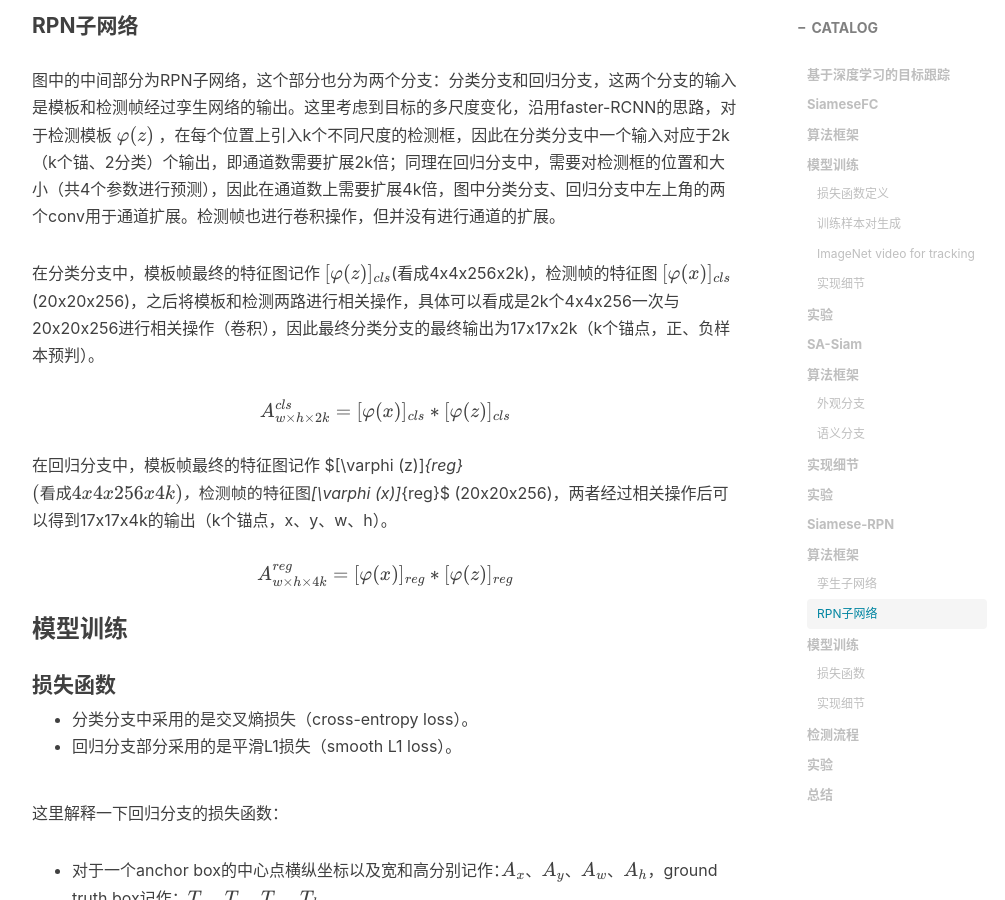
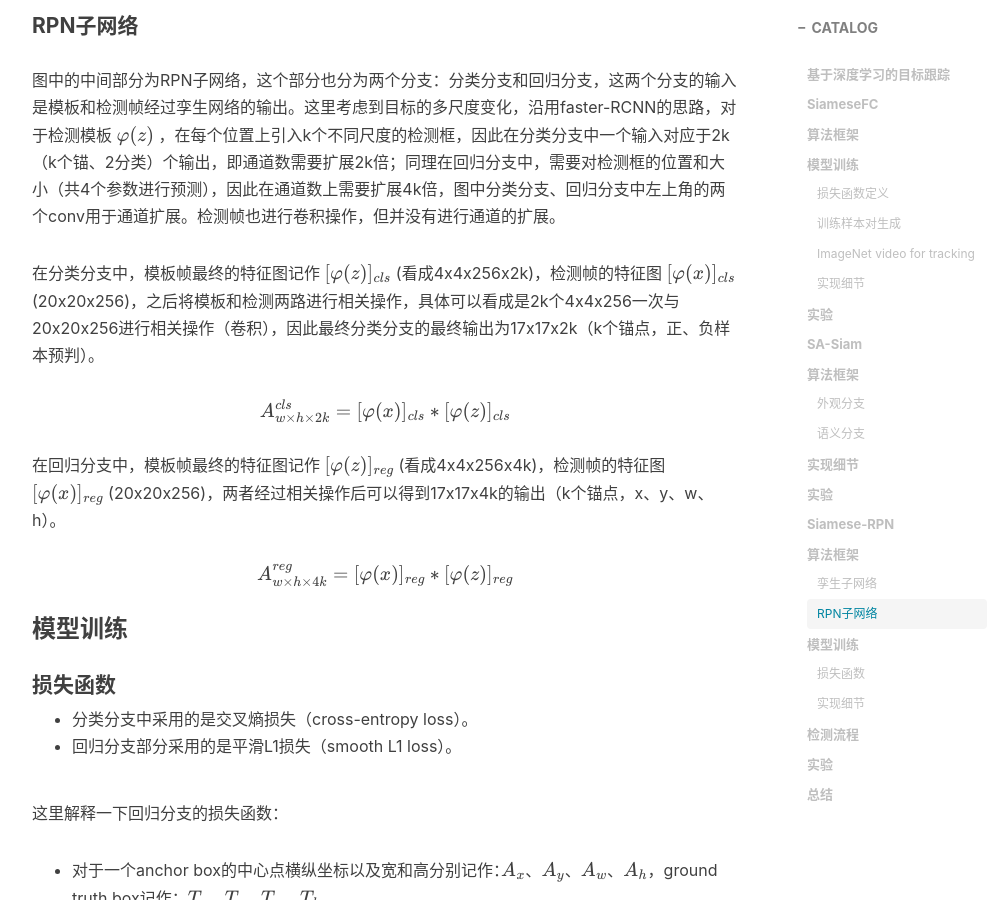
Before and after one commit to alistarhu/alistarhu.github.io, a Jekyll site: the page built from _posts/2018-07-22-myTracking.md, in a window 1280 px wide and 900 px high, scrolled down 9031 px. Shown: the whole window, without its empty margins (233-1238 px from the left). Built offline with Jekyll 4.4.1, drawn with Linux system fonts in a browser that asks for light colours; nearby versions of some CDN libraries; formulas are drawn with MathJax 3; comment, search, counter and statistics services are not loaded; some of the changed text lies outside the part shown.

```diff
--- a/_posts/2018-07-22-myTracking.md
+++ b/_posts/2018-07-22-myTracking.md
@@ -183,11 +183,11 @@ Siamese-RPN算法框架如下图所示，整个算法包含两个子网络：孪
 
 图中的中间部分为RPN子网络，这个部分也分为两个分支：分类分支和回归分支，这两个分支的输入是模板和检测帧经过孪生网络的输出。这里考虑到目标的多尺度变化，沿用faster-RCNN的思路，对于检测模板 $\varphi(z)$ ，在每个位置上引入k个不同尺度的检测框，因此在分类分支中一个输入对应于2k（k个锚、2分类）个输出，即通道数需要扩展2k倍；同理在回归分支中，需要对检测框的位置和大小（共4个参数进行预测），因此在通道数上需要扩展4k倍，图中分类分支、回归分支中左上角的两个conv用于通道扩展。检测帧也进行卷积操作，但并没有进行通道的扩展。
 
-在分类分支中，模板帧最终的特征图记作 $$[\varphi(z)]_{cls}$$(看成4x4x256x2k)，检测帧的特征图 $$[\varphi(x)]_{cls}$$ (20x20x256)，之后将模板和检测两路进行相关操作，具体可以看成是2k个4x4x256一次与20x20x256进行相关操作（卷积），因此最终分类分支的最终输出为17x17x2k（k个锚点，正、负样本预判）。
+在分类分支中，模板帧最终的特征图记作 $[\varphi(z)]_ {cls}$ (看成4x4x256x2k)，检测帧的特征图 $[\varphi(x)]_ {cls}$ (20x20x256)，之后将模板和检测两路进行相关操作，具体可以看成是2k个4x4x256一次与20x20x256进行相关操作（卷积），因此最终分类分支的最终输出为17x17x2k（k个锚点，正、负样本预判）。
 
 $$ A^{cls}_{w\times h \times 2k}=[ \varphi(x)]_{cls} * [ \varphi(z)]_{cls} $$
 
-在回归分支中，模板帧最终的特征图记作 $[\varphi (z)]_{reg}$ (看成4x4x256x4k)，检测帧的特征图 $[\varphi (x)]_{reg}$ (20x20x256)，两者经过相关操作后可以得到17x17x4k的输出（k个锚点，x、y、w、h）。
+在回归分支中，模板帧最终的特征图记作 $[\varphi(z)]_ {reg}$ (看成4x4x256x4k)，检测帧的特征图 $[\varphi(x)]_ {reg}$ (20x20x256)，两者经过相关操作后可以得到17x17x4k的输出（k个锚点，x、y、w、h）。
 
 $$ A^{reg}_{w\times h \times 4k}=[ \varphi(x)]_{reg} * [ \varphi(z)]_{reg} $$
 
@@ -217,7 +217,7 @@ $$smooth_{L1}(x,\sigma)=\left \{ \begin{array}{l} 0.5\sigma^{2}x^{2}\ ,&\ |x| <
 
 ![](https://raw.githubusercontent.com/alistarhu/alistarhu.github.io/master/img/SiameseRPNdetec.PNG)
 
-检测流程与训练过程有些许不同，检测阶段，网络中模板帧与检测帧是分开的，**模板帧只会进行一次网络前向传播运算** 生成 $[\varphi (z)]_{cls}$ 和 $[\varphi (z)]_{reg}$ 两个特征图，即上图中的`weight for classification`和`weight for regression`,两者被存储下来以备后续跟踪检测使用。
+检测流程与训练过程有些许不同，检测阶段，网络中模板帧与检测帧是分开的，**模板帧只会进行一次网络前向传播运算** 生成 $[\varphi(z)]_ {cls}$ 和 $[\varphi(z)]_ {reg}$ 两个特征图，即上图中的`weight for classification`和`weight for regression`,两者被存储下来以备后续跟踪检测使用。
 
 检测分支会一帧一帧地都进行运算，并与模板的特征图做相关运算（卷积），从而得到最终的分类和回归结果。根据网络的输出可以得到网络预测出的所有框及其对应的分数，选出分数最高的框，即为最终网络预测的目标位置。
 
```
